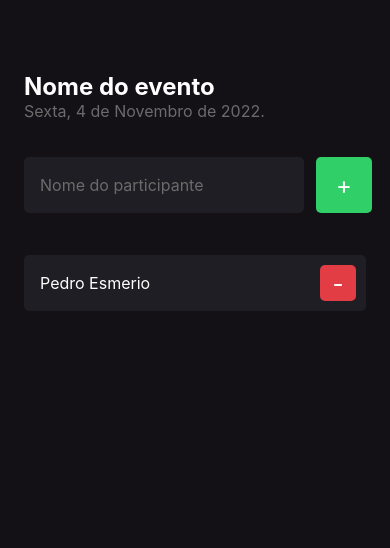
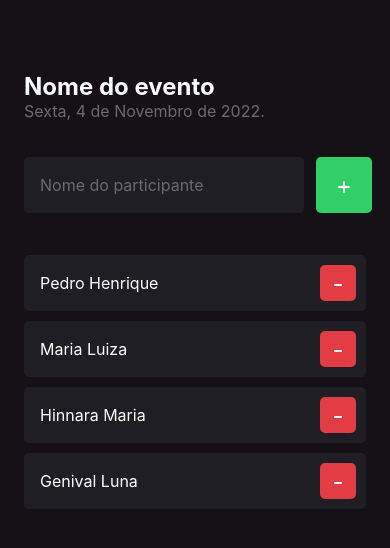
Before and after one commit to pedroesmerio/ReactNativePJ01, a React Native app: screen / in a window 390 px wide. Shown: the top 548 px of the page. Built offline with nearby package versions, Linux system fonts and the light colour scheme.

Commit message:
Feat: Adding Props to Participan comp

```diff
--- a/src/screens/Home/index.tsx
+++ b/src/screens/Home/index.tsx
@@ -6,8 +6,13 @@ import { styles } from "./style";
 export function Home() {
 
   function handleParticipantAdd() {
-    console.log("Você clicou no botão de Adicionar!");
+    console.log(`Você clicou em adicionar participante!`);
   }
+
+  function handleParticipantRemove(name: string) {
+    console.log(`Você clicou em remover o participante: ${name}`);
+  }
+
 
   return (
     <View style={styles.container}>
@@ -26,14 +31,18 @@ export function Home() {
           placeholderTextColor="#6B6B6B"
         />
 
-        <TouchableOpacity style={styles.button} onPress={handleParticipantAdd}>
+        <TouchableOpacity style={styles.button}
+          onPress={handleParticipantAdd}>
           <Text style={styles.buttonText}>
             +
           </Text>
         </TouchableOpacity>
       </View>
 
-      <Participant />
+      <Participant name={"Pedro Henrique"} onRemove={() => handleParticipantRemove("Pedro Esmerio")} />
+      <Participant name={"Maria Luiza"} onRemove={() => handleParticipantRemove("Maria Luiza")} />
+      <Participant name={"Hinnara Maria"} onRemove={() => handleParticipantRemove("Hinnara Maria")} />
+      <Participant name={"Genival Luna"} onRemove={() => handleParticipantRemove("Genival Luna")} />
     </View>
   )
 }
--- a/src/screens/components/Participant/index.tsx
+++ b/src/screens/components/Participant/index.tsx
@@ -2,14 +2,19 @@ import { Text, TouchableOpacity, View } from "react-native";
 
 import { styles } from "./style";
 
-export function Participant() {
+type PropsName = {
+  name: string;
+  onRemove: () => void;
+}
+
+export function Participant({ name, onRemove }: PropsName) {
   return (
     <View style={styles.container}>
       <Text style={styles.name}>
-        Pedro Esmerio
+        {name}
       </Text>
 
-      <TouchableOpacity style={styles.button}>
+      <TouchableOpacity style={styles.button} onPress={onRemove}>
         <Text style={styles.buttonText}>
           -
         </Text>
```
